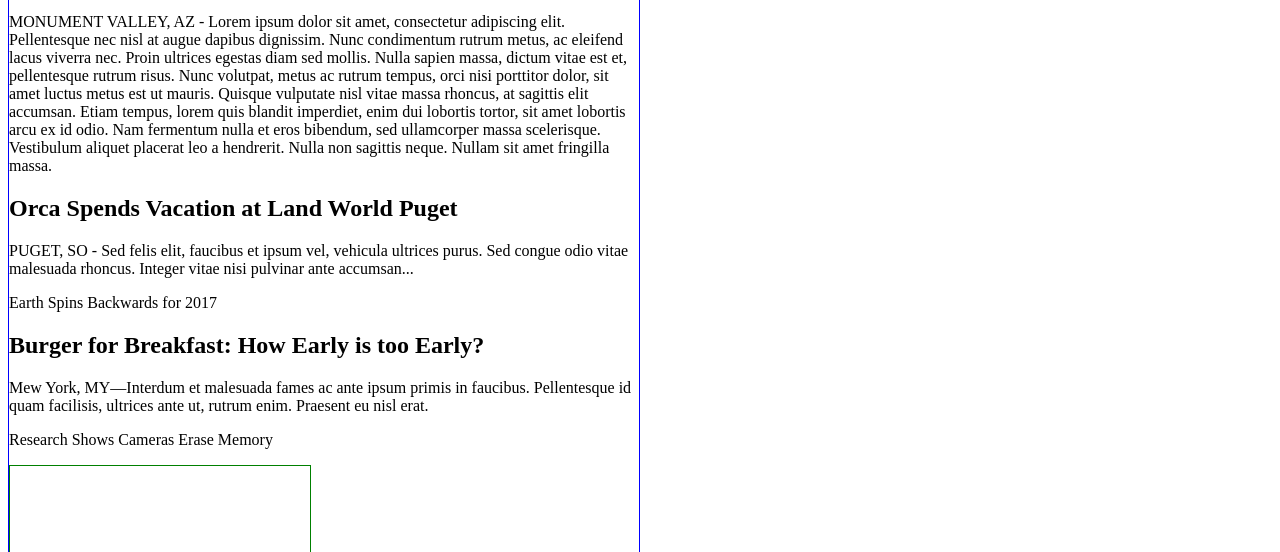
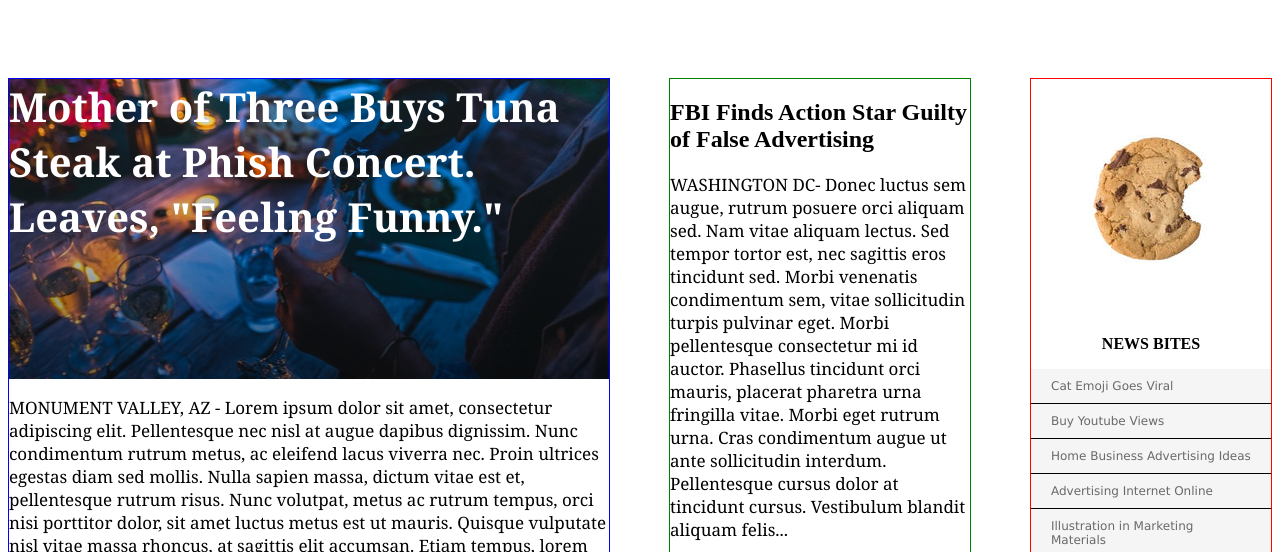
Before and after one commit to Emanny58/mytimes, a plain HTML site: page index.html in a window 1280 px wide. Shown: the part 132-684 px from the top of the page. Drawn offline with Linux system fonts and the light colour scheme.

Commit message:
Main container and columns completed.

```diff
--- a/index.html
+++ b/index.html
@@ -25,28 +25,58 @@
     <!-- Main Container -->
 
     <div class="main-container">
+
       <div class="large">
-        <div class="first-sub">
-          <p>Mother of Three Buys Tuna Steak at Phish Concert. Leaves, "Feeling Funny."</p>
-          <p>MONUMENT VALLEY, AZ - Lorem ipsum dolor sit amet, consectetur adipiscing elit. Pellentesque nec nisl at augue dapibus dignissim. Nunc condimentum rutrum metus, ac eleifend lacus viverra nec. Proin ultrices egestas diam sed mollis. Nulla sapien massa, dictum vitae est et, pellentesque rutrum risus. Nunc volutpat, metus ac rutrum tempus, orci nisi porttitor dolor, sit amet luctus metus est ut mauris. Quisque vulputate nisl vitae massa rhoncus, at sagittis elit accumsan. Etiam tempus, lorem quis blandit imperdiet, enim dui lobortis tortor, sit amet lobortis arcu ex id odio. Nam fermentum nulla et eros bibendum, sed ullamcorper massa scelerisque. Vestibulum aliquet placerat leo a hendrerit. Nulla non sagittis neque. Nullam sit amet fringilla massa.</p>
+
+        <div class="lead">
+          <div class="mom image">
+            <span>Mother of Three Buys Tuna Steak at Phish Concert. Leaves, "Feeling Funny."</span>
           </div>
+          <p class="text">MONUMENT VALLEY, AZ - Lorem ipsum dolor sit amet, consectetur adipiscing elit. Pellentesque nec nisl at augue dapibus dignissim. Nunc condimentum rutrum metus, ac eleifend lacus viverra nec. Proin ultrices egestas diam sed mollis. Nulla sapien massa, dictum vitae est et, pellentesque rutrum risus. Nunc volutpat, metus ac rutrum tempus, orci nisi porttitor dolor, sit amet luctus metus est ut mauris. Quisque vulputate nisl vitae massa rhoncus, at sagittis elit accumsan. Etiam tempus, lorem quis blandit imperdiet, enim dui lobortis tortor, sit amet lobortis arcu ex id odio. Nam fermentum nulla et eros bibendum, sed ullamcorper massa scelerisque. Vestibulum aliquet placerat leo a hendrerit. Nulla non sagittis neque. Nullam sit amet fringilla massa.</p>
+        </div>
+
+        <div class="story">
           <div class="second-sub">
             <h2><strong>Orca Spends Vacation at Land World Puget</strong></h2>
-          <p>PUGET, SO - Sed felis elit, faucibus et ipsum vel, vehicula ultrices purus. Sed congue odio vitae malesuada rhoncus. Integer vitae nisi pulvinar ante accumsan...</p>
-          <div class="earth">
-            <p>Earth Spins Backwards for 2017</p>
+            <p class="text">PUGET, SO - Sed felis elit, faucibus et ipsum vel, vehicula ultrices purus. Sed congue odio vitae malesuada rhoncus. Integer vitae nisi pulvinar ante accumsan...</p>
+            <div class="earth image">
+              <span>Earth Spins Backwards for 2017</span>
             </div>
           </div>
+
           <div class="third-sub">
             <h2><strong>Burger for Breakfast: How Early is too Early?</strong></h2>
-          <p>Mew York, MY—Interdum et malesuada fames ac ante ipsum primis in faucibus. Pellentesque id quam facilisis, ultrices ante ut, rutrum enim. Praesent eu nisl erat.</p>
-          <div class="research">
-            <p>Research Shows Cameras Erase Memory</p>
+            <p class="text">Mew York, MY—Interdum et malesuada fames ac ante ipsum primis in faucibus. Pellentesque id quam facilisis, ultrices ante ut, rutrum enim. Praesent eu nisl erat.</p>
+            <div class="research image">
+              <span>Research Shows Cameras Erase Memory</span>
             </div>
           </div>
+        </div>
+
+      </div>
+
       <div class="medium">
+        <div class="fbi">
+          <h2><strong>FBI Finds Action Star Guilty of False Advertising</strong></h2>
+        </div>
+          <p class="text">WASHINGTON DC- Donec luctus sem augue, rutrum posuere orci aliquam sed. Nam vitae aliquam lectus. Sed tempor tortor est, nec sagittis eros tincidunt sed. Morbi venenatis condimentum sem, vitae sollicitudin turpis pulvinar eget. Morbi pellentesque consectetur mi id auctor. Phasellus tincidunt orci mauris, placerat pharetra urna fringilla vitae. Morbi eget rutrum urna. Cras condimentum augue ut ante sollicitudin interdum. Pellentesque cursus dolor at tincidunt cursus. Vestibulum blandit aliquam felis...</p>
+        <div class="cat image">
+          <span>Cats in Control-Is It a Thing?</span>
+        </div>
+        <p class="text">BROOKLYN, NY- In molestie nulla sodales sit amet. Proin vulputate, ipsum porta aliquam commodo, nunc nibh tincidunt lorem, vel consectetur neque mi vel neque. Mauris ultricies, nulla scelerisque sollicitudin lobortis, dui est sodales sapien, a vestibulum velit diam eget felis. Vivamus dignissim lacinia dolor, quis commodo tellus pellentesque in.</p>
+
       </div>
       <div class="small">
+        <img src="resources/images/cookie.png" alt="">
+        <div class="news-bites">
+          <h3>NEWS BITES</h3>
+          <p class="mini-bites">Cat Emoji Goes Viral</p>
+          <p class="mini-bites">Buy Youtube Views</p>
+          <p class="mini-bites">Home Business Advertising Ideas</p>
+          <p class="mini-bites">Advertising Internet Online</p>
+          <p class="mini-bites">Illustration in Marketing Materials</p>
+          <p class="mini-bites">Finally a Top Secret Way You Can</p>
+        </div>
       </div>
     </div>
   </body>
--- a/resources/css/style.css
+++ b/resources/css/style.css
@@ -6,7 +6,8 @@ header {
   font-weight: bold;
   display: inline-flex;
   width: 100%;
-  margin: 0;
+  height: 80px;
+  margin: 0 0;
   padding: 10px 30px;
   border-bottom: 2px solid black;
 }
@@ -30,33 +31,93 @@ nav {
   align-items: center;
   padding-right: 30px;
 }
-nav span {
+
+/* Main Container  */
+
+.main-container {
+  display: flex;
+  flex-direction: row;
+  justify-content: space-between;
+  width: 100%;
+  margin-top: 100px;
+}
+.text {
+  font-family: Georgia;
+  font-size: 17px;
   color: black;
 }
 
-/* Main Container  */
-.main-container {
+/* large column */
+
+.large {
+  width: 600px;
+  border: 1px solid blue;
+}
+.story {
   display: inline-flex;
-  justify-content: space-between;
+  height: auto;
   width: 100%;
+  align-items: flex-end;
 }
-.large {
-  width: 630px;
-  min-height: 200px;
-  border: 1px solid blue;
-  z-index: 2;
+.second-sub {
+  margin-right: 30px;
 }
+
+.image {
+  font-family: Georgia;
+  font-weight: bold;
+  font-size: 30px;
+  color: white;
+}
+.mom.image {
+  background-image: url("../images/main.png");
+  font-size: 40px;
+  height: 300px;
+}
+.earth.image {
+  background-image: url("../images/fall.png");
+  height: 300px;
+  text-align: center;
+}
+.research.image {
+  background-image: url("../images/camera.png");
+  height: 300px;
+  text-align: center;
+}
+
+
+/* Medium column */
 
 .medium {
   width: 300px;
-  min-height: 200px;
   border: 1px solid green;
-  z-index: 2;
+}
+.cat.image {
+  background-image: url("../images/cat.png");
+  text-align: center;
+  height: 300px;
 }
 
+/* Small column  */
 .small {
   width: 240px;
-  min-height: 200px;
+  display: flex;
+  flex-direction: column;
   border: 1px solid red;
-  z-index: 2;
 }
+
+.news-bites h3 {
+  font-size: 16px;
+  font-weight: bold;
+  text-align: center;
+}
+
+.mini-bites {
+  background-color: WhiteSmoke;
+  font-family: Verdana;
+  font-size: 12px;
+  color: DimGray;
+  margin: 0 0;
+  padding: 10px 20px;
+  border-bottom: 1px solid black;
+}
```
Also changed, not shown: resources/images/camera.png (added), resources/images/cat.png (added), resources/images/cookie.png (added), resources/images/fall.png (added), resources/images/main.png (added). Lines whose indentation alone changed are shown as unchanged.
